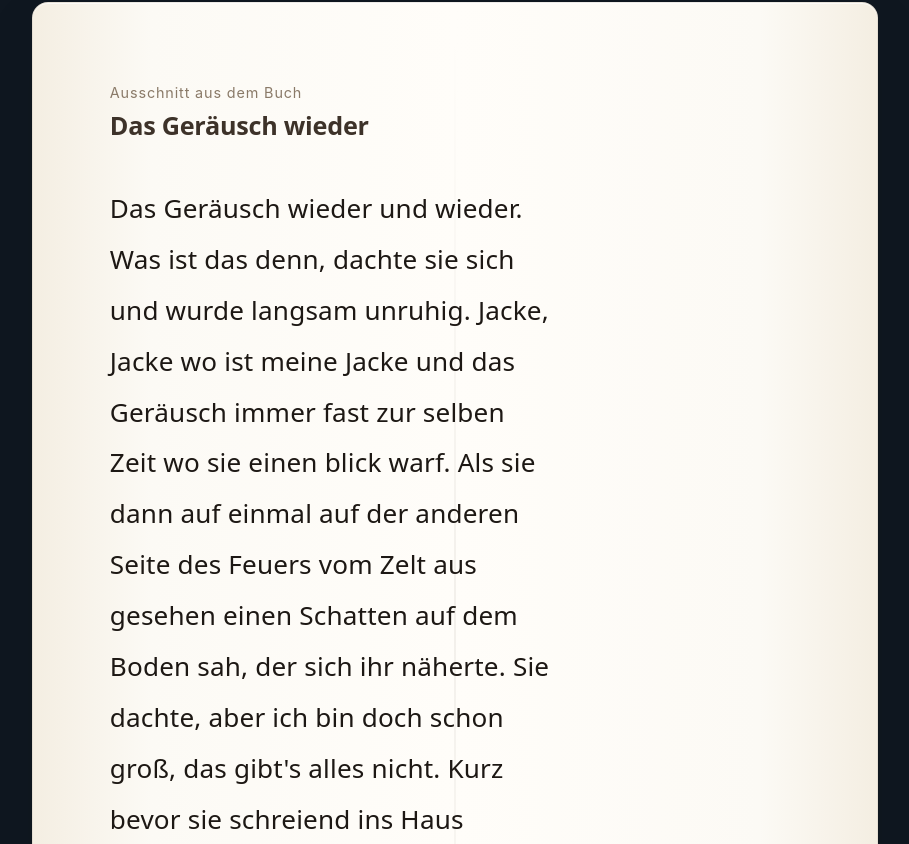
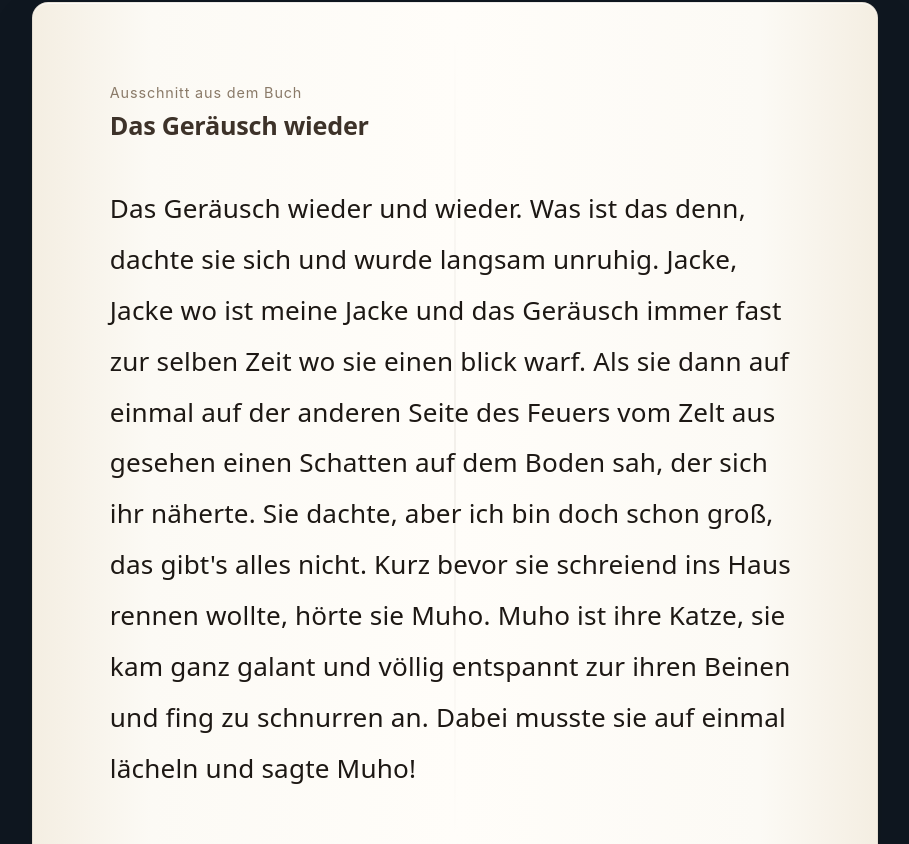
Before and after one commit to maynowak/digital-book-experience, a React (Vite) app: page / in a window 1280 px wide. Shown: the part 2156-3000 px from the top of the page, without its empty margins (185-1094 px from the left). Built offline with nearby package versions, Linux system fonts and the light colour scheme.

Commit message:
fix(reading-preview): Textbreite max-width:30ch entfernt – füllt jetzt die ganze Seitenbreite

```diff
--- a/src/components/sections/ReadingPreview/ReadingPreviewSection.module.css
+++ b/src/components/sections/ReadingPreview/ReadingPreviewSection.module.css
@@ -98,7 +98,6 @@
 
 .page p {
   margin: 0;
-  max-width: 30ch;
   color: #1d1814;
   font-family: var(--heading);
   font-size: clamp(1.1rem, 2.1vw, 1.45rem);
```
